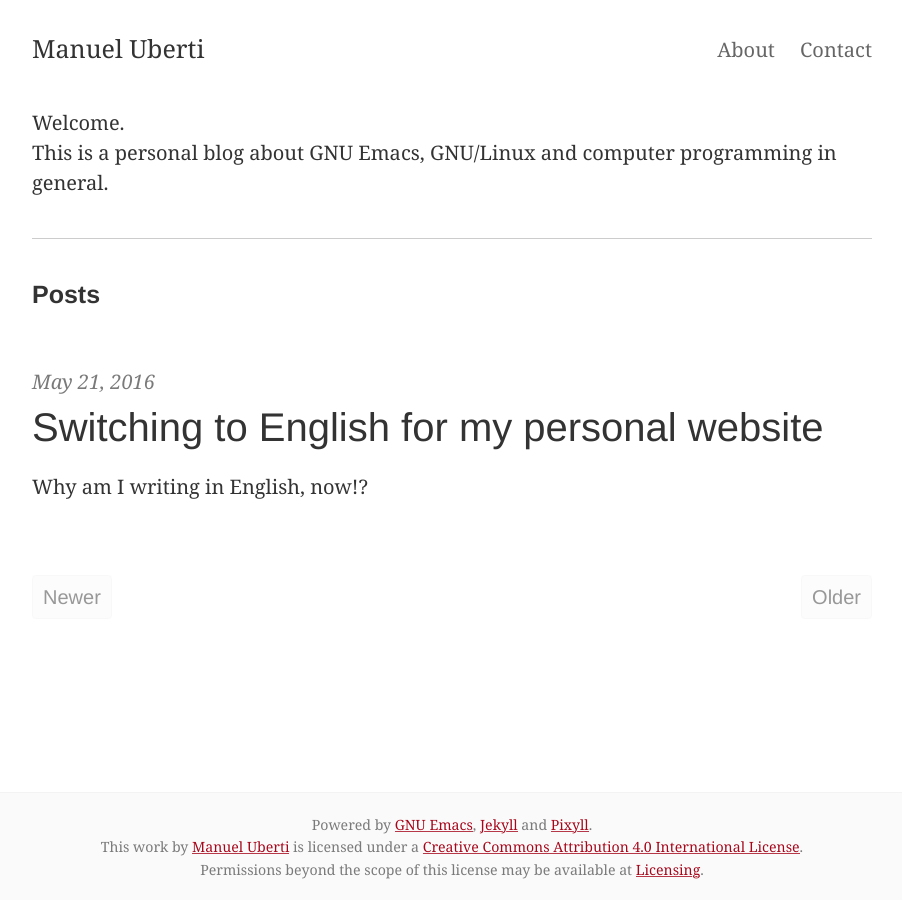
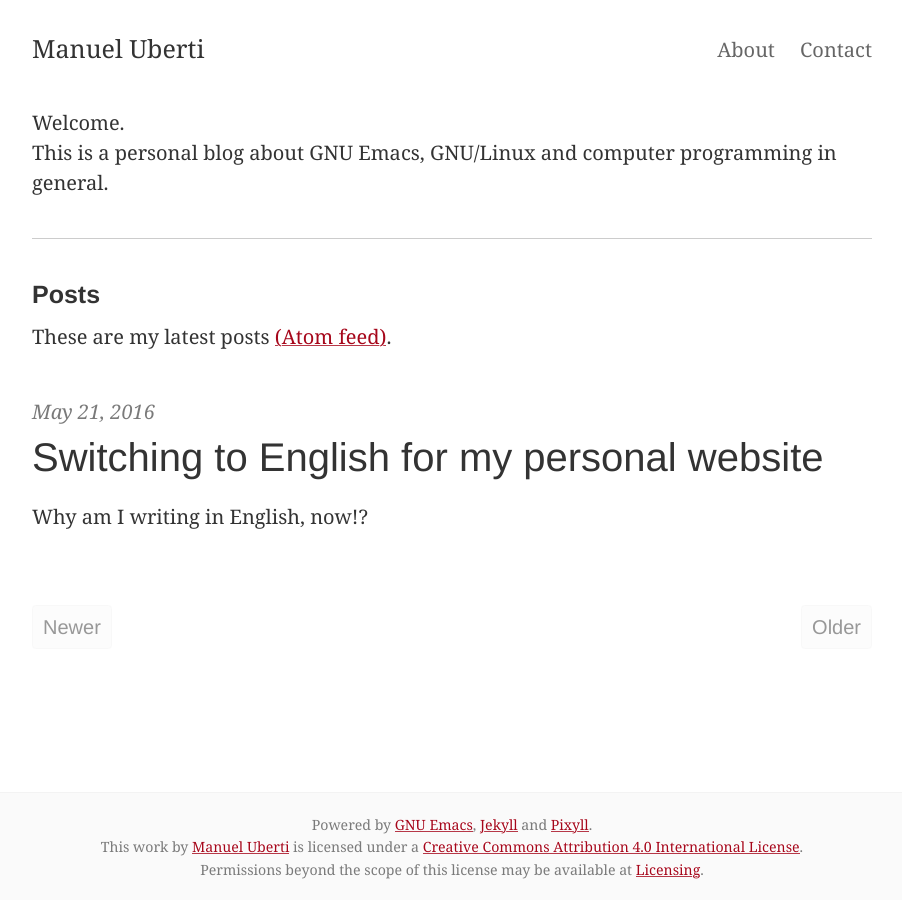
Before and after one commit to manuel-uberti/manuel-uberti.github.io, a Jekyll site: the page built from index.html, in a window 1280 px wide. Shown: the whole page, without its empty margins (188-1090 px from the left). Built offline with Jekyll 4.4.1, drawn with Linux system fonts in a browser that asks for light colours; the list of posts is cut into pages by our own code.

Commit message:
Add link to Atom feed

```diff
--- a/index.html
+++ b/index.html
@@ -9,6 +9,7 @@ layout: default
     This is a personal blog about GNU Emacs, GNU/Linux and computer programming in general.
     <hr/>
     <h3>Posts</h3>
+    These are my latest posts <a href="https://manuel-uberti.github.io/">(Atom feed)</a>.
     {% if posts_count > 0 %}
     <div class="posts">
         {% for post in paginator.posts %}
```
